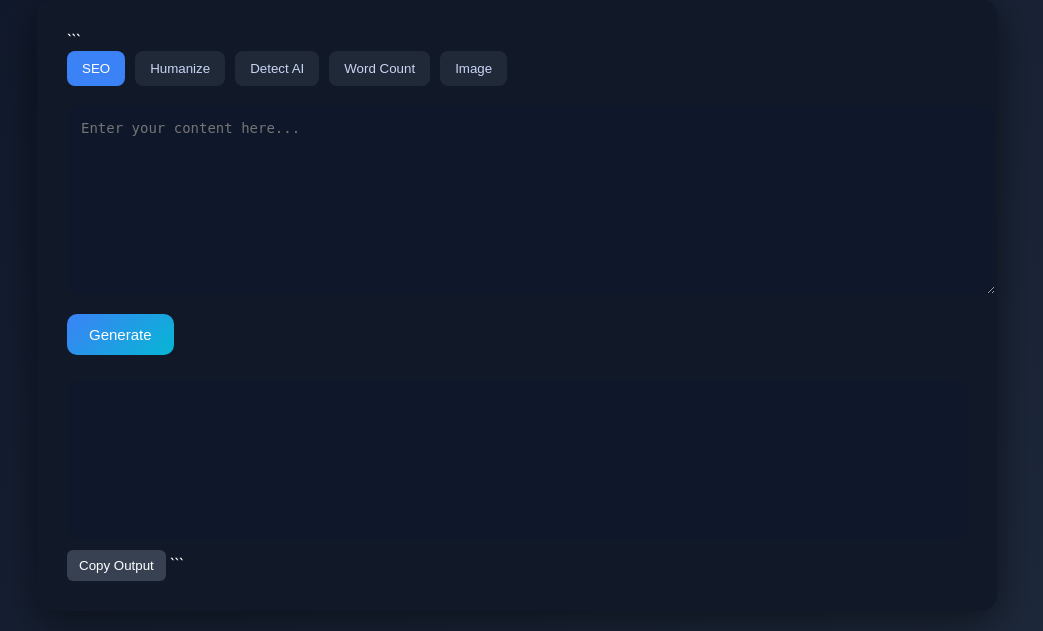
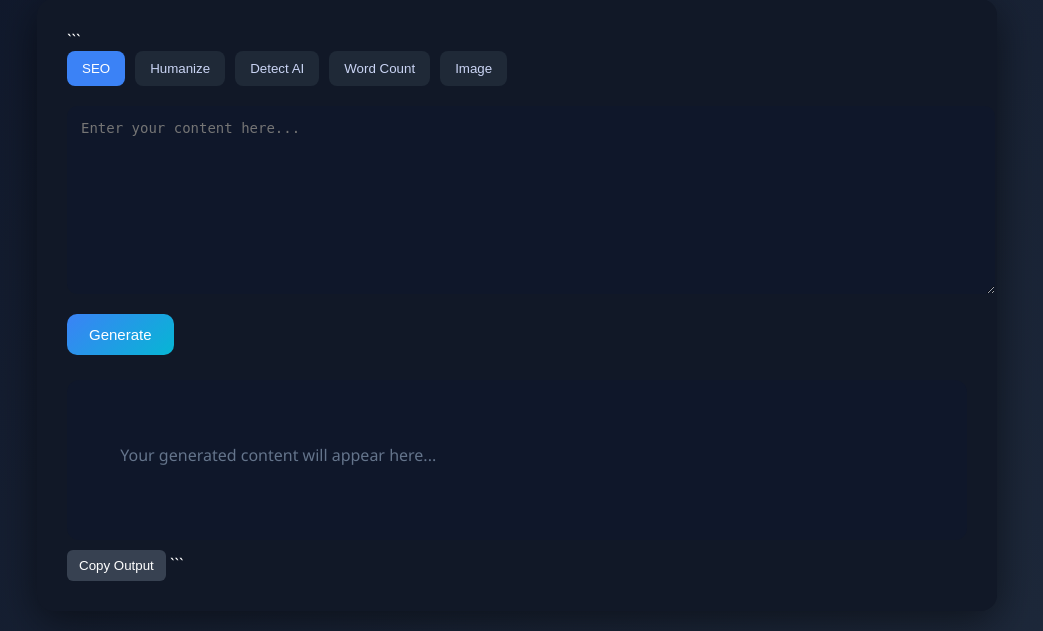
Before and after one commit to seoexpertsidra123-source/ai-seo-tool, a Flask app: page / in a window 1280 px wide. Shown: the part 178-809 px from the top of the page, without its empty margins (123-1166 px from the left). Run offline with Flask 3, Linux system fonts and the light colour scheme.

Commit message:
Update index.html

```diff
--- a/templates/index.html
+++ b/templates/index.html
@@ -178,7 +178,11 @@ function copyText() {
 </form>
 
 <div class="output" id="outputText">
-    {{ response }}
+    {% if response %}
+        {{ response }}
+    {% else %}
+        <span style="color:#64748b;">Your generated content will appear here...</span>
+    {% endif %}
 </div>
 
 <button class="copy-btn" onclick="copyText()">Copy Output</button>
```
